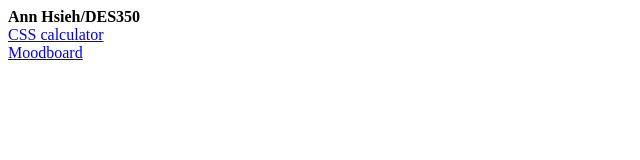
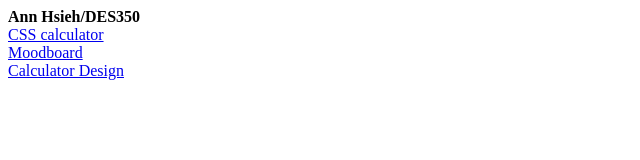
Before and after one commit to alhsieh2/DES350, a plain HTML site: page index.html in a window 1280 px wide. Shown: the whole page, without its empty margins (0-640 px from the left). Drawn offline with Linux system fonts and the light colour scheme.

Commit message:
Update index.html

```diff
--- a/index.html
+++ b/index.html
@@ -10,5 +10,6 @@
 <strong>Ann Hsieh/DES350</strong><br>
 	<a href="calculator_CSS.html" target="_self"> CSS calculator </a><br>
 	<a href="MoodboardHsieh.jpg" target="_self"> Moodboard </a><br>
+	<a href="calculator2-18.jpg" target="_self"> Calculator Design </a><br>
 </body>
 </html>
```
